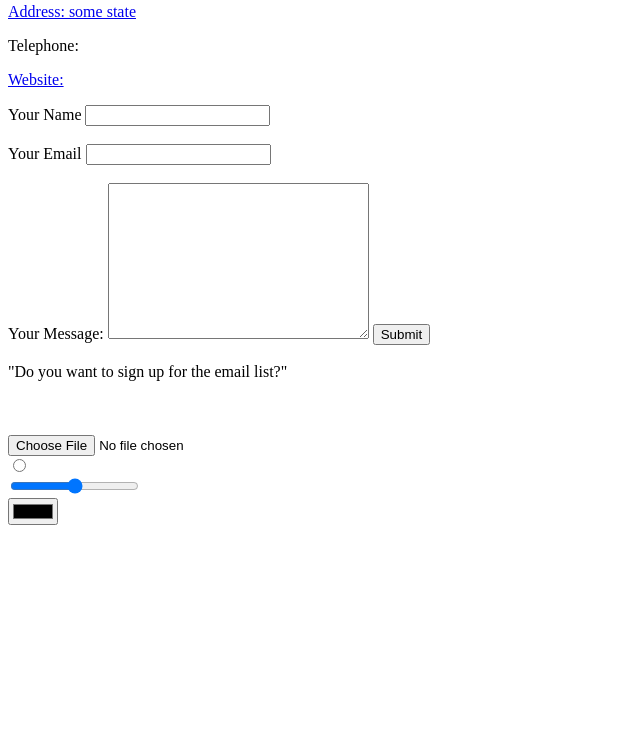
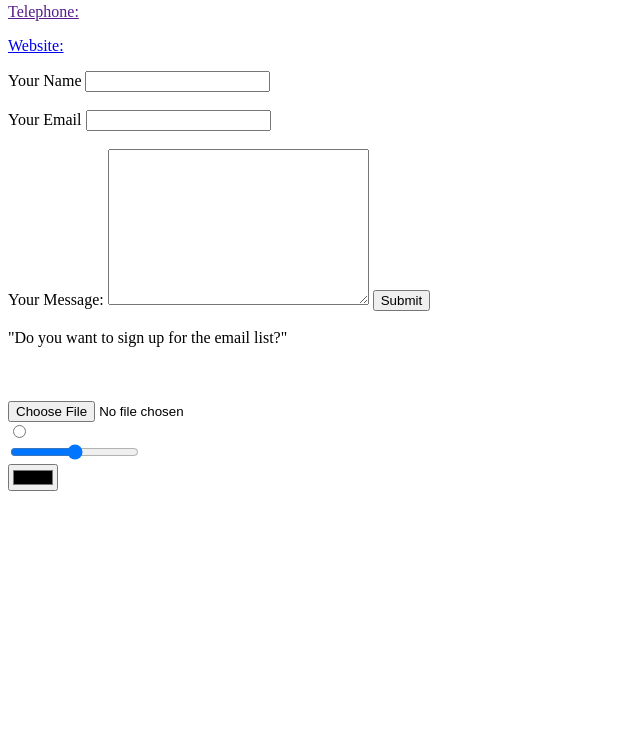
Before and after one commit to hcerri/cv, a plain HTML site: page contact.html in a window 1280 px wide. Shown: the part 56-800 px from the top of the page, without its empty margins (0-640 px from the left). Drawn offline with Linux system fonts and the light colour scheme.

Commit message:
Update contact.html

```diff
--- a/contact.html
+++ b/contact.html
@@ -9,8 +9,7 @@
 <body>
   <h3>Contact Information</h3>
   <p><a
-      href="https://www.google.com/maps/place/3755+Library+Rd,+Pittsburgh,+PA+15234/@40.3641432,-80.0241586,17z/data=!4m13!1m7!3m6!1s0x8834f9e2edbd67b1:0x395ca02b5b79a89a!2s3755+Library+Rd,+Pittsburgh,+PA+15234!3b1!8m2!3d40.3641391!4d-80.0219646!3m4!1s0x8834f9e2edbd67b1:0x395ca02b5b79a89a!8m2!3d40.3641391!4d-80.0219646">Address:
-       some state </a></p>
+      href="" </a></p>
   <p>Telephone: </p>
   <p><a href="/">Website: </a></p>
 
```
